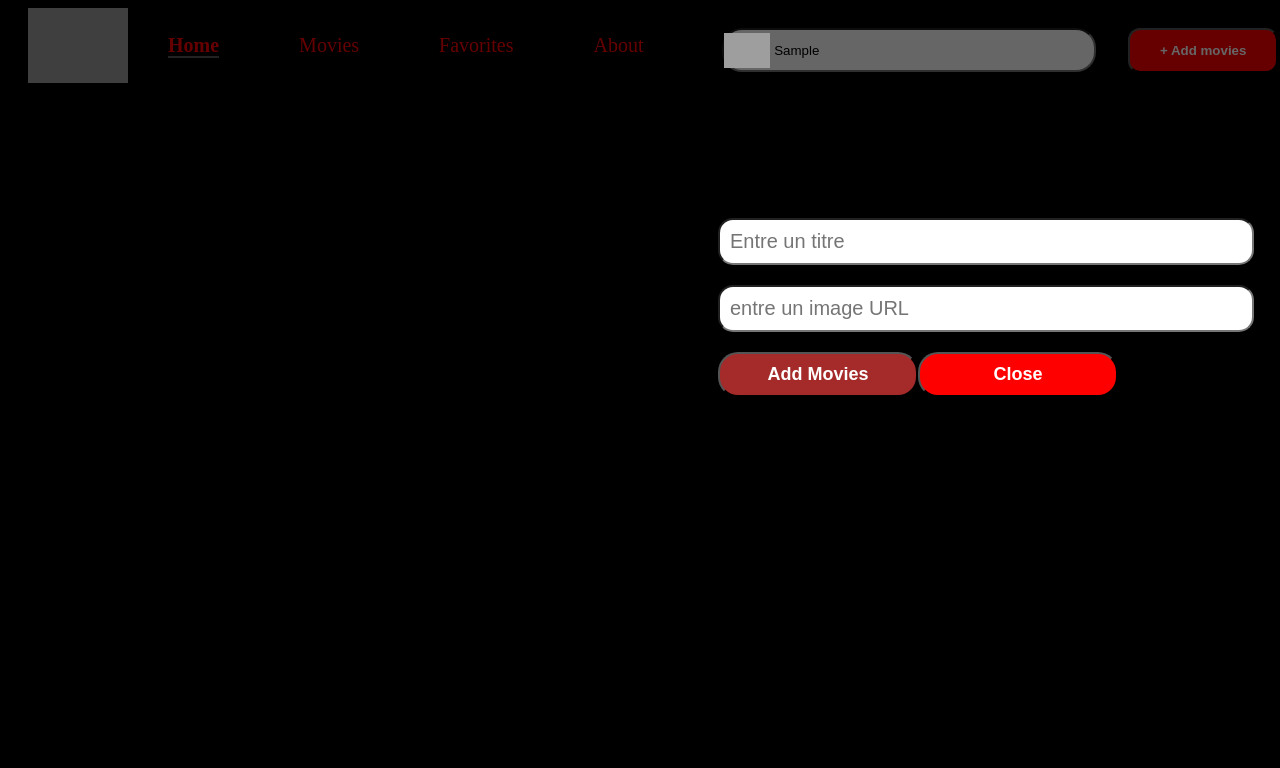
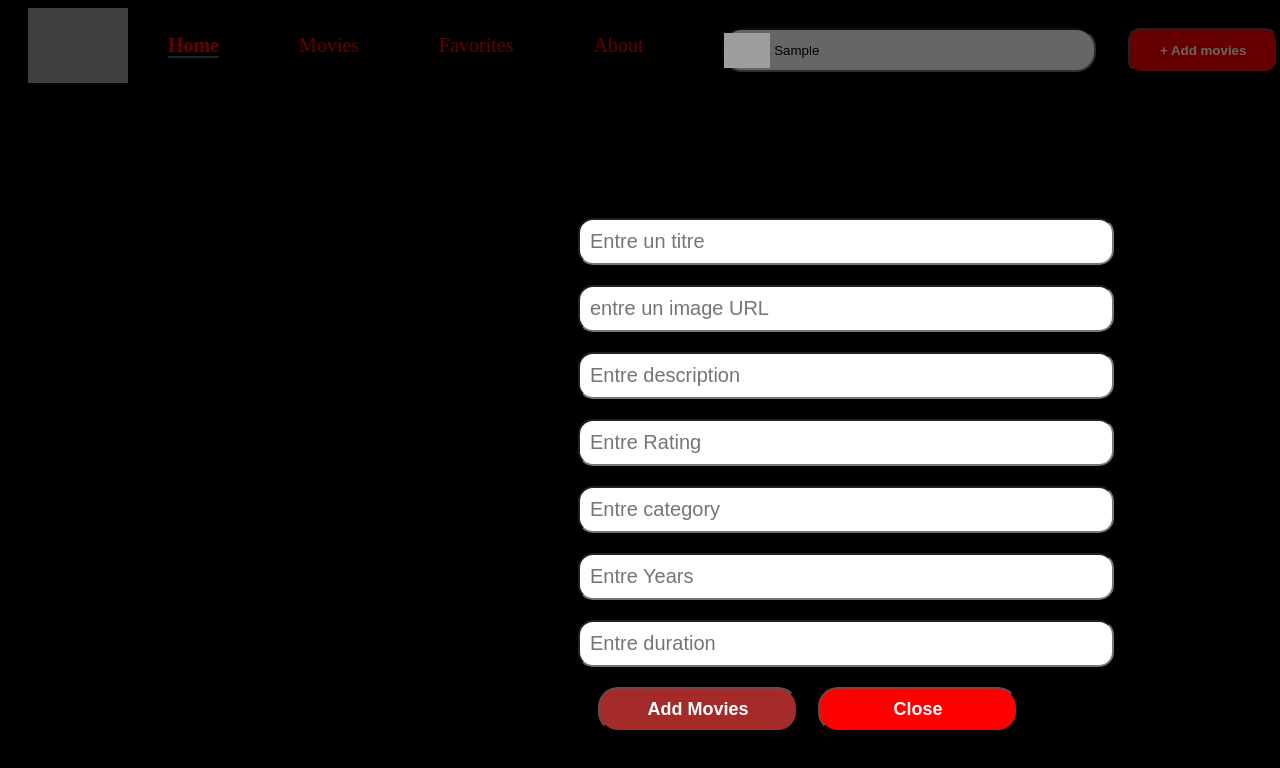
Before and after one commit to ouma-cmd/Film-Vault, a React (Vite) app in the folder FilmVault/: page / in a window 1280 px wide. Both pictures are taken after typing "Sample" into the empty fields and a click on the button "+ Add movies". Shown: the top 768 px of the page. Built offline with nearby package versions, Linux system fonts and the light colour scheme; grey boxes are pictures that could not be loaded.

Commit message:
localStorage

```diff
--- a/FilmVault/src/App.jsx
+++ b/FilmVault/src/App.jsx
@@ -1,14 +1,13 @@
 import { useState } from "react";
 import Navbar from "./components/Navbar";
 
-function App (){
-  const [movies , setMovies]=useState([]);
+function App() {
+  const [movies, setMovies] = useState([]);
   return (
     <div>
-      <Navbar>
+      <Navbar setMovies={setMovies} movies={movies} />
 
-      </Navbar>
     </div>
-  )
+  );
 }
-export default App ;
+export default App;
--- a/FilmVault/src/components/Navbar.css
+++ b/FilmVault/src/components/Navbar.css
@@ -65,7 +65,7 @@
   position: relative;
   width: 40%;
   top: 200px;
-  margin-left: 700px;
+  margin-left: 560px;
   padding: 10px;
 }
 .form-container form input {
@@ -78,6 +78,7 @@
 
 .form-container form button {
   border-radius: 20px;
+  margin-left: 20px;
   width: 200px;
   padding: 10px;
   font-size: 18px;
--- a/FilmVault/src/components/Navbar.jsx
+++ b/FilmVault/src/components/Navbar.jsx
@@ -1,35 +1,122 @@
 import { useState } from "react";
 import "../components/Navbar.css";
 
-function Navbar({ setMovies }) {
+function Navbar({ setMovies, movies }) {
+  const [isOpen, setOpen] = useState(false);
 
-  const [isOpen, setOpen] = useState(false);
-  const [title, istitle] = useState("");
-  const [image, isImage] = useState("");
+  const [movieForm, setMovieForm] = useState({
+    id: Date.now(),
+    title: "",
+    url: "",
+    description: "",
+    rating: "",
+    category: "",
+    years: "",
+    duration: "",
+  });
 
-  function addMovie() {
-    // get movie data from form
-    const newmovies = {
-      title: title,
-      image: image,
-    };
-    setMovies((prev) => prev.concat({newmovies}));
+  function handleSubmitMovieForm(e) {
+    e.preventDefault();
+    setMovies((movies) => {
+      return [...movies, movieForm];
+    });
+    saveToLocalStorege(movies);
+    e.target.reset();
   }
+
   return (
     <div>
       {isOpen && (
         <div className="form-container">
           <div className="background">
-            <form onSubmit={(e) => e.preventDefault()}>
-              <input type="text" placeholder="Entre un titre" />
-              <input type="text" placeholder="entre un image URL" />
+            <form onSubmit={handleSubmitMovieForm}>
+              <input
+                type="text"
+                placeholder="Entre un titre"
+                value={movieForm.title}
+                onChange={(e) =>
+                  setMovieForm({
+                    ...movieForm,
+                    title: e.target.value,
+                  })
+                }
+              />
+              <input
+                type="text"
+                placeholder="entre un image URL"
+                value={movieForm.url}
+                onChange={(e) =>
+                  setMovieForm({
+                    ...movieForm,
+                    url: e.target.value,
+                  })
+                }
+              />
+              <input
+                type="text"
+                placeholder="Entre description"
+                value={movieForm.description}
+                onChange={(e) => {
+                  setMovieForm({
+                    ...movieForm,
+                    description: e.target.value,
+                  });
+                }}
+              />
+              <input
+                type="text"
+                placeholder="Entre Rating"
+                value={movieForm.rating}
+                onChange={(e) => {
+                  setMovieForm({
+                    ...movieForm,
+                    rating: e.target.value,
+                  });
+                }}
+              />
+              <input
+                type="text"
+                placeholder="Entre category"
+                value={movieForm.category}
+                onChange={(e) => {
+                  setMovieForm({
+                    ...movieForm,
+                    category: e.target.value,
+                  });
+                }}
+              />
+              <input
+                type="text"
+                placeholder="Entre Years"
+                value={movieForm.years}
+                onChange={(e) => {
+                  setMovieForm({
+                    ...movieForm,
+                    years: e.target.value,
+                  });
+                }}
+              />
+              <input
+                type="text"
+                placeholder="Entre duration"
+                value={movieForm.duration}
+                onChange={(e) => {
+                  setMovieForm({
+                    ...movieForm,
+                    duration: e.target.value,
+                  });
+                }}
+              />
+
               <button className="submit" type="submit">
                 Add Movies
               </button>
               <button
                 className="close"
                 type="button"
-                onClick={() => setOpen(false)}>Close
+                onClick={() => setOpen(false)}
+              >
+                Close
               </button>
             </form>
           </div>
@@ -68,7 +155,9 @@ function Navbar({ setMovies }) {
           <button
             type="button"
             className="button"
-            onClick={() => setOpen(!isOpen)}>+ Add movies
+            onClick={() => setOpen(!isOpen)}
+          >
+            + Add movies
           </button>
         </div>
       </div>
@@ -76,4 +165,8 @@ function Navbar({ setMovies }) {
   );
 }
 
+function saveToLocalStorege(movies) {
+  localStorage.setItem("movies", JSON.stringify(movies));
+}
+
 export default Navbar;
```
